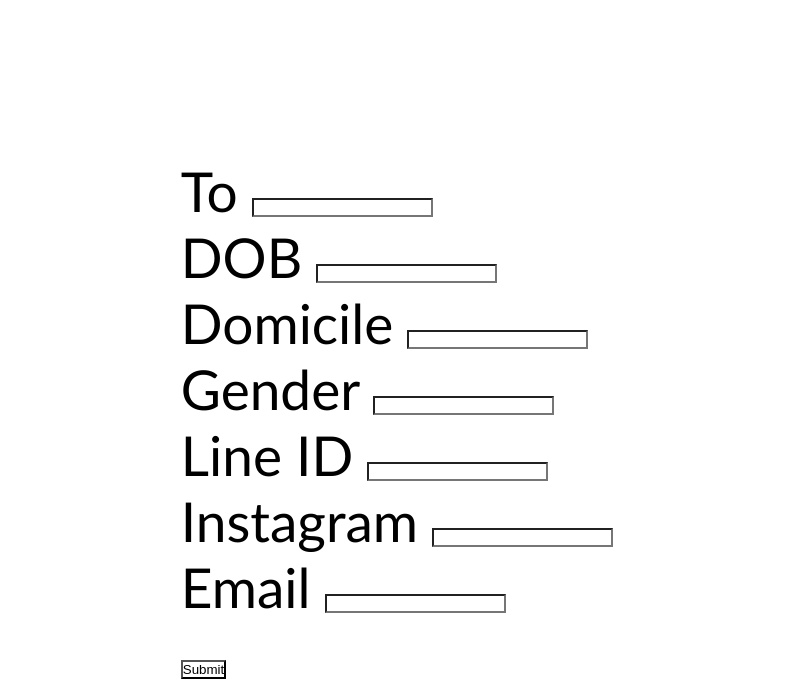
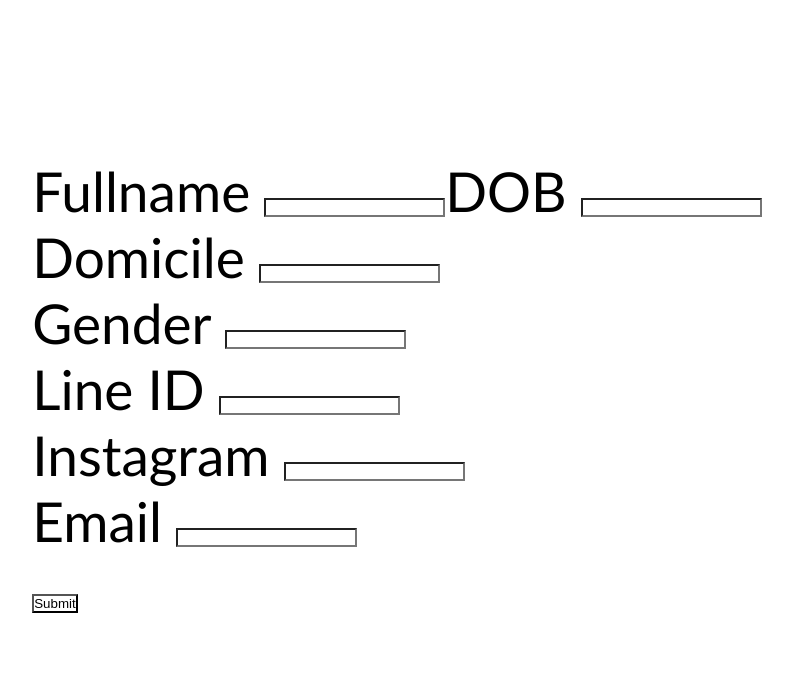
Before and after one commit to aryafchandra/Midterm-Project, a Django app: page /interest in a window 1280 px wide. Shown: the part 100-800 px from the top of the page, without its empty margins (233-1026 px from the left). Run offline with Django 3.2, Linux system fonts and the light colour scheme; grey boxes are pictures that could not be loaded.

Commit message:
aldi forms.html

```diff
--- a/static/css/style.css
+++ b/static/css/style.css
@@ -1,4 +1,4 @@
-/* Project-wide style */
+ /* Project-wide style */
 
 /* @import url('https://fonts.googleapis.com/css2?family=Rubik:wght@400;700&display=swap');
 */
--- a/templates/forms.html
+++ b/templates/forms.html
@@ -14,11 +14,11 @@
         <div class="row">
             <form action="" method="POST"> {% csrf_token %}
                 <div class="col-6">
-                    <div class="mb-3">
-                        <label for="fullname" class="form-label">To</label>
+                    <div class="mb-3" style="float: left;">
+                        <label for="fullname" class="form-label">Fullname</label>
                         <input type="text"   class="form-control" id="fname" name="fullname">
                     </div>
-                    <div class="mb-3">
+                    <div class="mb-3" style="float: left;">
                         <label for="birthdate" class="form-label">DOB</label>
                         <input type="text" class="form-control" id="DOB" name="DOB">
                     </div>
```
Also changed, not shown: static/css/forms.css (added, +10 -0 lines).
